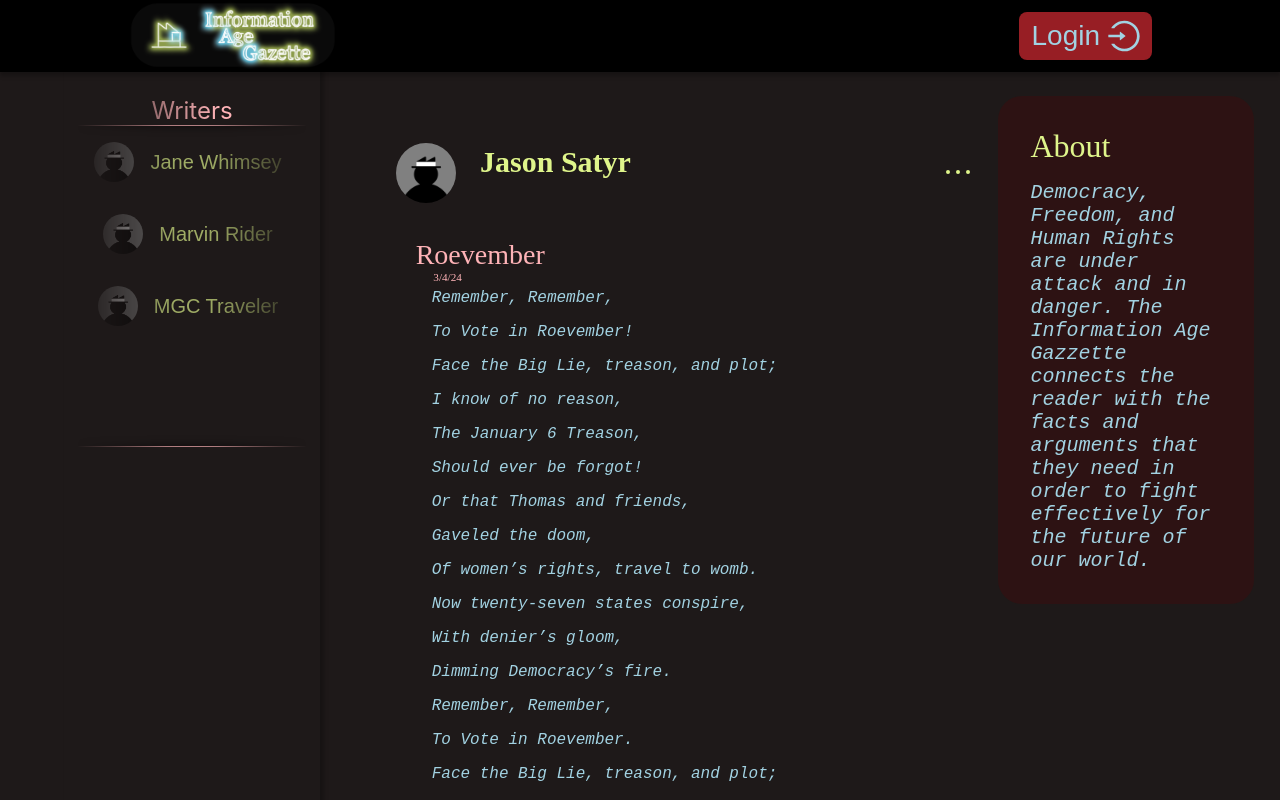
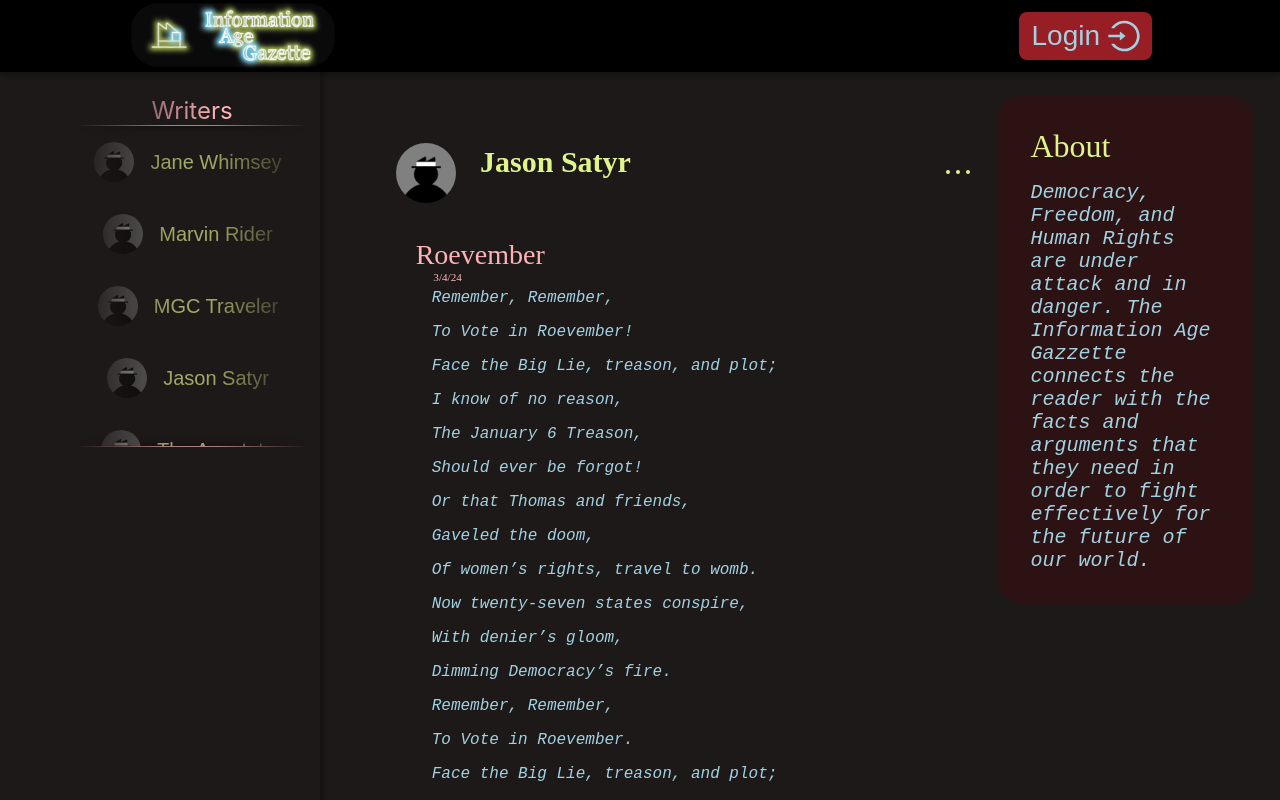
Before and after one commit to esmodea/IAG-Project, a React (Create React App) app in the folder iag-fe/: page /home in a window 1280 px wide. Built offline with nearby package versions, Linux system fonts and the light colour scheme.

Commit message:
Update authorNames.js

```diff
--- a/iag-fe/src/application/mock-data/authorNames.js
+++ b/iag-fe/src/application/mock-data/authorNames.js
@@ -16,6 +16,18 @@ const authors = [
         name: "MGC Traveler",
         icon: "",
         about: "MGC Traveler is a gentler, more thoughtful voice. He seeks the deeper meaning of Life, the Universe, and Everything."
+    },
+    {
+        id: "jason-satyr",
+        name: "Jason Satyr",
+        icon: "",
+        about: "Welcome to your new source of edgy to obnoxious satire about the modern age."
+    },
+    {
+        id: "the-apostate",
+        name: "The Apostate",
+        icon: "",
+        about: "The Apostate hates religion and seeks to undermine it at every turn. This once devout fanatic now has the ultimate goal of ending of all religion. The Apostate pulls no punches and spares no one."
     }
 ]
 
```
